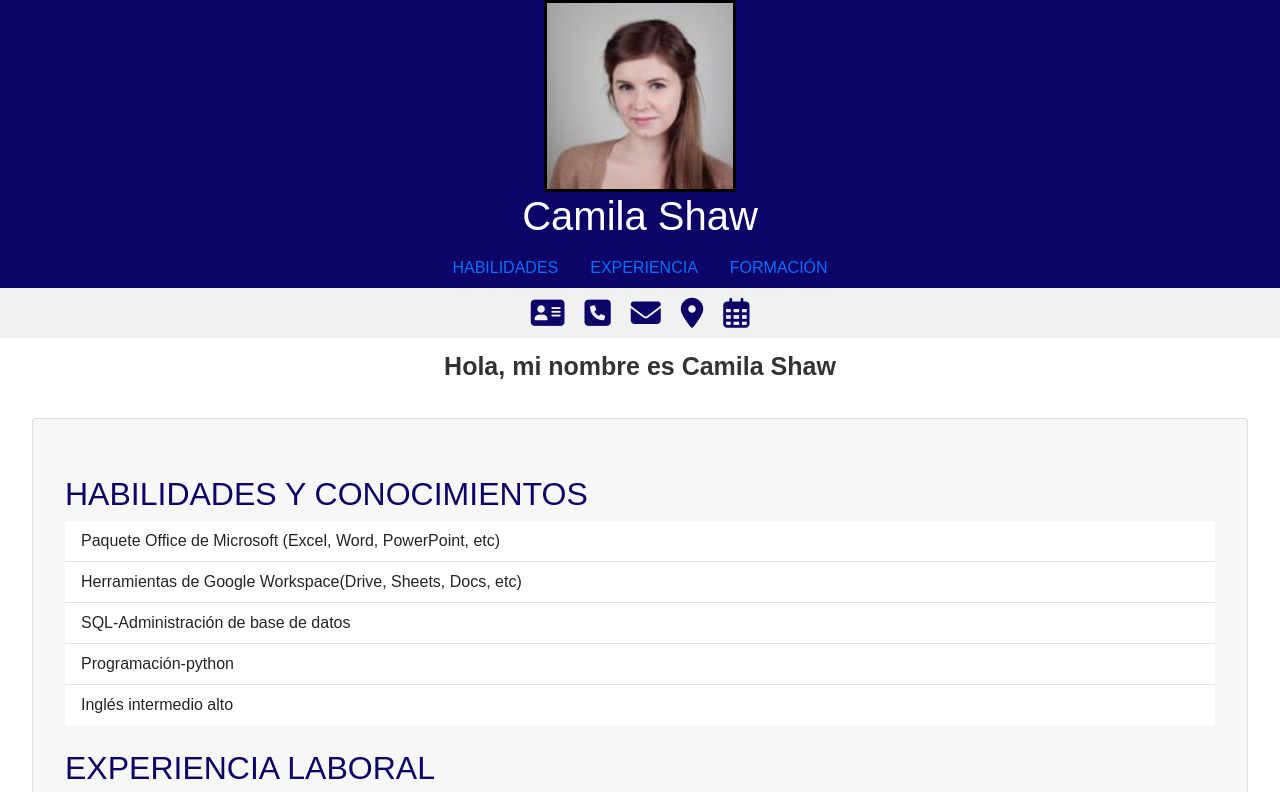
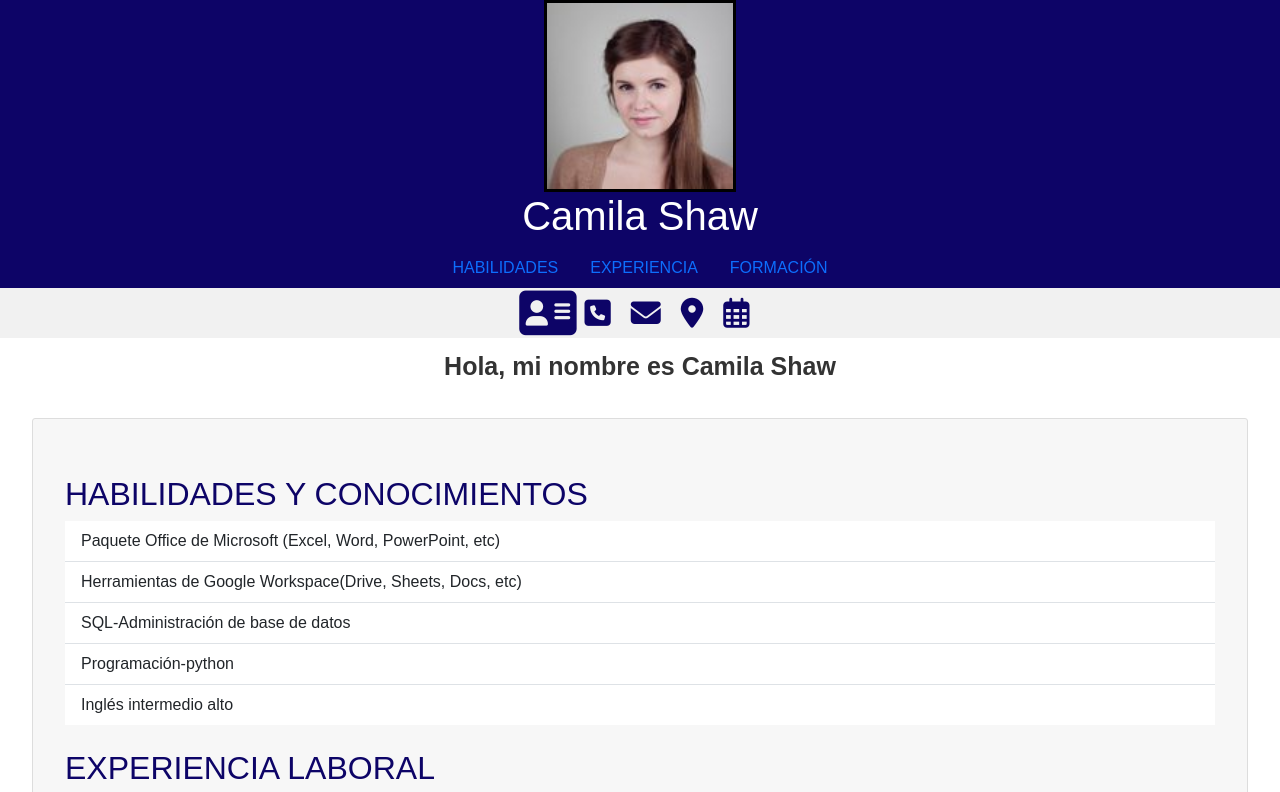
Before and after one commit to devguilleo/practico1-ArgProg-CV, a plain HTML site: page index.html in a window 1280 px wide. In both pictures the pointer is over the icon 547 px from the left and 313 px from the top of the page. Shown: the top 792 px of the page. Drawn offline with Linux system fonts and the light colour scheme.

Commit message:
proyecto final

```diff
--- a/css/style.css
+++ b/css/style.css
@@ -79,6 +79,11 @@ footer {
     font-size: 30px;
     margin: 0 10px;
     padding: 0;
+    transition: all 0.2s ease-in-out;
+}
+
+.icon-bar i:hover {
+    transform: scale(1.7);
 }
 
 #text-container {
--- a/index.html
+++ b/index.html
@@ -12,7 +12,6 @@
      <!-- Open Graph data -->
     <meta property="og:title" content="CV Camila Shaw" />
     <meta property="og:type" content="article" />
-    <meta property="og:url" content=" http://www.example.com" />
     <meta property="og:image" content="/imagenes/perfil.jpg" />
     <meta property="og:description" content="Es el Curriculum de la Contadora Camila Shaw" />
     <link rel="stylesheet" href="/css/bootstrap.min.css">
```
